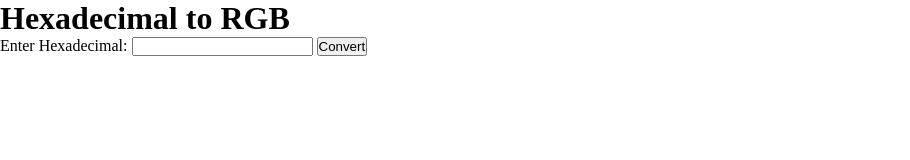
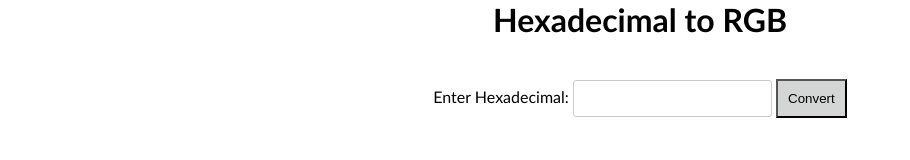
Before and after one commit to Tashreeqlee/hextorgb, a plain HTML site: page index.html in a window 1280 px wide. Shown: the whole page, without its empty margins (0-910 px from the left). Drawn offline with Linux system fonts and the light colour scheme.

Commit message:
css added

```diff
--- a/css/style.css
+++ b/css/style.css
@@ -5,3 +5,28 @@
     padding: 0;
     box-sizing: border-box;
 }
+body {
+    font-family:'Gill Sans', 'Gill Sans MT', Calibri, 'Trebuchet MS', sans-serif;
+    text-align: center;
+}
+h1 {
+    text-align: center;
+    margin-bottom: 20px;
+}
+button {
+    padding: 10px;
+    margin-top: 20px;
+    background-color: #d4d5d5;
+
+}
+input[type="text"] {
+    padding: 10px;
+    border: 1px solid #ccc;
+    border-radius: 3px;
+}
+.result {
+    margin-top: 20px;
+    font-weight: bold;
+    font-size: large;
+
+}
```
